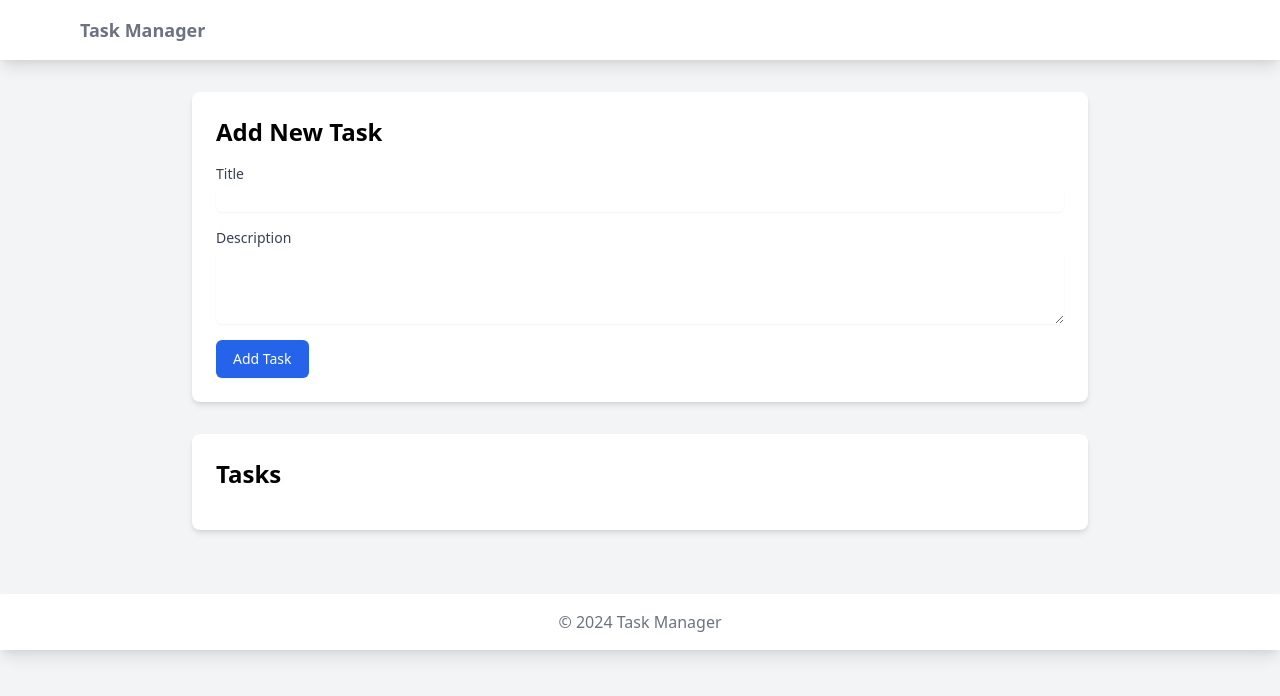
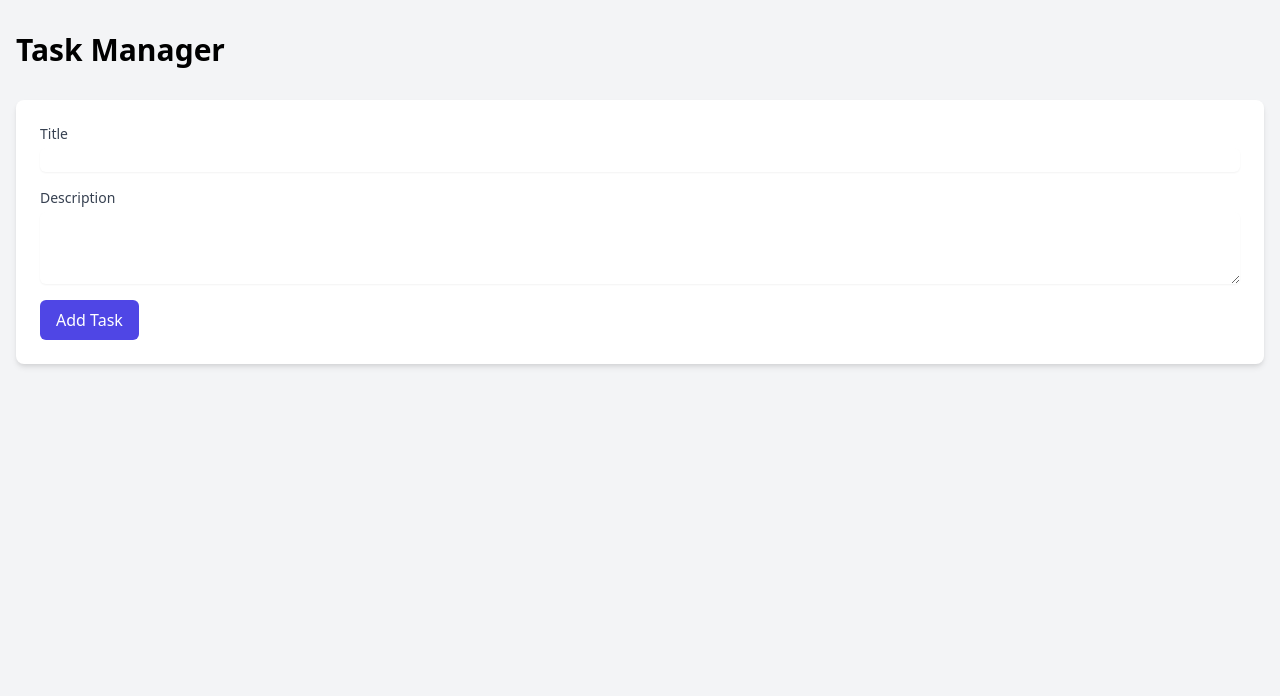
Before and after one commit to ChrisM922/devops-portfolio-api, a Flask app: page / in a window 1280 px wide. Shown: the top 696 px of the page. Run offline with Flask 3, Linux system fonts and the light colour scheme; some libraries are stand-ins or nearby versions.

Commit message:
Refactor index.html template for task management
- Replaced the existing HTML structure with a complete HTML document, including head and body sections.
- Updated the form action to use the new API endpoint (`/api/tasks`) for task submission.
- Enhanced styling and layout using Tailwind CSS for better user experience.
- Improved task list rendering and interaction with HTMX for dynamic updates.

```diff
--- a/app/templates/index.html
+++ b/app/templates/index.html
@@ -1,75 +1,82 @@
-{% extends "base.html" %} {% block content %}
-<div class="max-w-4xl mx-auto">
+<!DOCTYPE html>
+<html lang="en">
+  <head>
+    <meta charset="UTF-8" />
+    <meta name="viewport" content="width=device-width, initial-scale=1.0" />
+    <title>Task Manager</title>
+    <script src="https://unpkg.com/htmx.org@1.9.10"></script>
+    <link
+      href="https://cdn.jsdelivr.net/npm/tailwindcss@2.2.19/dist/tailwind.min.css"
+      rel="stylesheet"
+    />
+  </head>
+  <body class="bg-gray-100 min-h-screen">
+    <div class="container mx-auto px-4 py-8">
+      <h1 class="text-3xl font-bold mb-8">Task Manager</h1>
+
       <!-- Add Task Form -->
-  <div class="bg-white rounded-lg shadow-md p-6 mb-8">
-    <h2 class="text-2xl font-bold mb-4">Add New Task</h2>
       <form
-      hx-post="/tasks"
+        hx-post="/api/tasks"
         hx-target="#task-list"
         hx-swap="beforeend"
-      class="space-y-4"
+        class="mb-8 bg-white p-6 rounded-lg shadow-md"
       >
-      <div>
+        <div class="mb-4">
           <label for="title" class="block text-sm font-medium text-gray-700"
             >Title</label
           >
           <input
             type="text"
+            id="title"
             name="title"
-          id="title"
             required
-          class="mt-1 block w-full rounded-md border-gray-300 shadow-sm focus:border-blue-500 focus:ring-blue-500"
+            class="mt-1 block w-full rounded-md border-gray-300 shadow-sm focus:border-indigo-500 focus:ring-indigo-500"
           />
         </div>
-      <div>
-        <label for="description" class="block text-sm font-medium text-gray-700"
+        <div class="mb-4">
+          <label
+            for="description"
+            class="block text-sm font-medium text-gray-700"
             >Description</label
           >
           <textarea
+            id="description"
             name="description"
-          id="description"
             rows="3"
-          class="mt-1 block w-full rounded-md border-gray-300 shadow-sm focus:border-blue-500 focus:ring-blue-500"
+            class="mt-1 block w-full rounded-md border-gray-300 shadow-sm focus:border-indigo-500 focus:ring-indigo-500"
           ></textarea>
         </div>
         <button
           type="submit"
-        class="inline-flex justify-center py-2 px-4 border border-transparent shadow-sm text-sm font-medium rounded-md text-white bg-blue-600 hover:bg-blue-700 focus:outline-none focus:ring-2 focus:ring-offset-2 focus:ring-blue-500"
+          class="bg-indigo-600 text-white px-4 py-2 rounded-md hover:bg-indigo-700 focus:outline-none focus:ring-2 focus:ring-indigo-500 focus:ring-offset-2"
         >
           Add Task
         </button>
       </form>
-  </div>
 
       <!-- Task List -->
-  <div class="bg-white rounded-lg shadow-md p-6">
-    <h2 class="text-2xl font-bold mb-4">Tasks</h2>
       <div id="task-list" class="space-y-4">
         {% for task in tasks %}
         <div
-        class="border rounded-lg p-4 {% if task.done %}bg-gray-50{% endif %}"
+          class="bg-white p-6 rounded-lg shadow-md"
           hx-target="this"
           hx-swap="outerHTML"
         >
-        <div class="flex items-start justify-between">
-          <div class="flex-1">
-            <h3
-              class="text-lg font-medium {% if task.done %}line-through text-gray-500{% endif %}"
-            >
-              {{ task.title }}
-            </h3>
-            <p class="mt-1 text-gray-600">{{ task.description }}</p>
+          <div class="flex justify-between items-start">
+            <div>
+              <h3 class="text-lg font-medium">{{ task.title }}</h3>
+              <p class="text-gray-600 mt-1">{{ task.description }}</p>
             </div>
             <div class="flex space-x-2">
               <button
-              hx-put="/tasks/{{ task.id }}"
-              class="text-sm px-3 py-1 rounded-md {% if task.done %}bg-green-100 text-green-800{% else %}bg-gray-100 text-gray-800{% endif %}"
+                hx-put="/api/tasks/{{ task.id }}"
+                class="text-indigo-600 hover:text-indigo-900"
               >
-              {% if task.done %}Done{% else %}Mark Done{% endif %}
+                {% if task.done %}Undo{% else %}Complete{% endif %}
               </button>
               <button
-              hx-delete="/tasks/{{ task.id }}"
-              class="text-sm px-3 py-1 rounded-md bg-red-100 text-red-800"
+                hx-delete="/api/tasks/{{ task.id }}"
+                class="text-red-600 hover:text-red-900"
               >
                 Delete
               </button>
@@ -79,5 +86,5 @@
         {% endfor %}
       </div>
     </div>
-</div>
-{% endblock %}
+  </body>
+</html>
```
Lines whose indentation alone changed are shown as unchanged.
